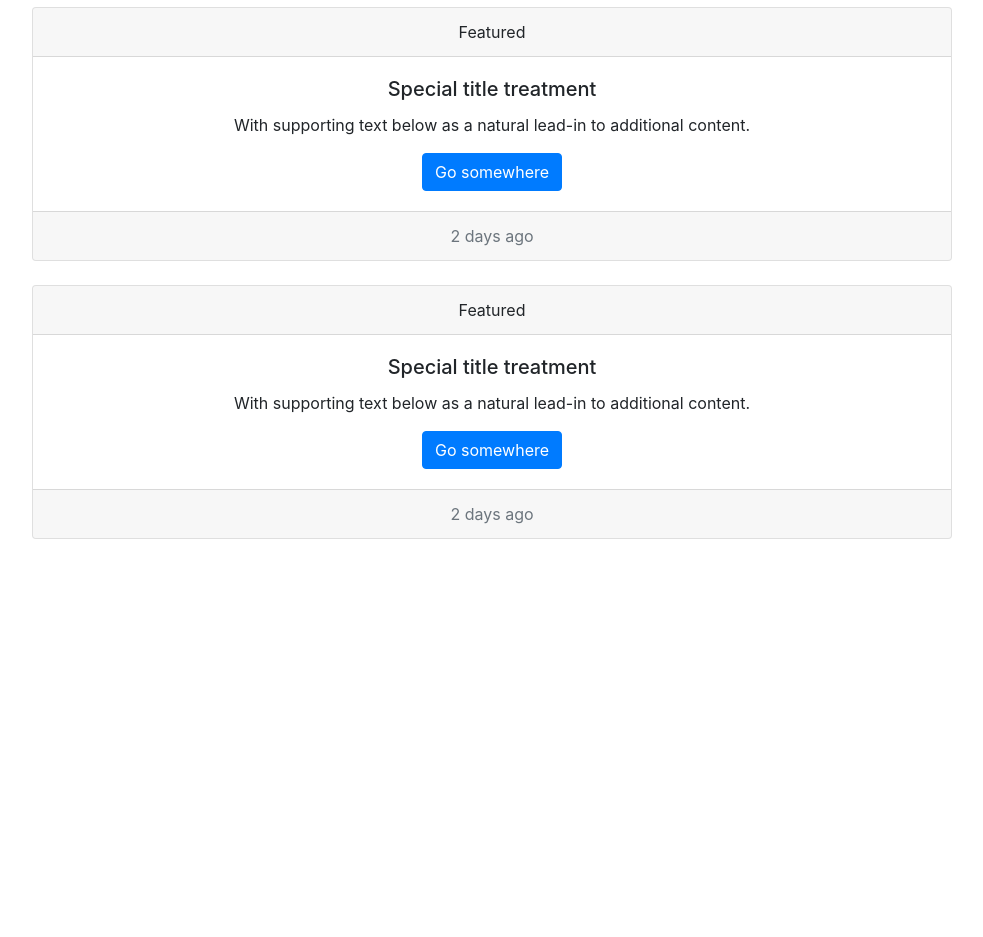
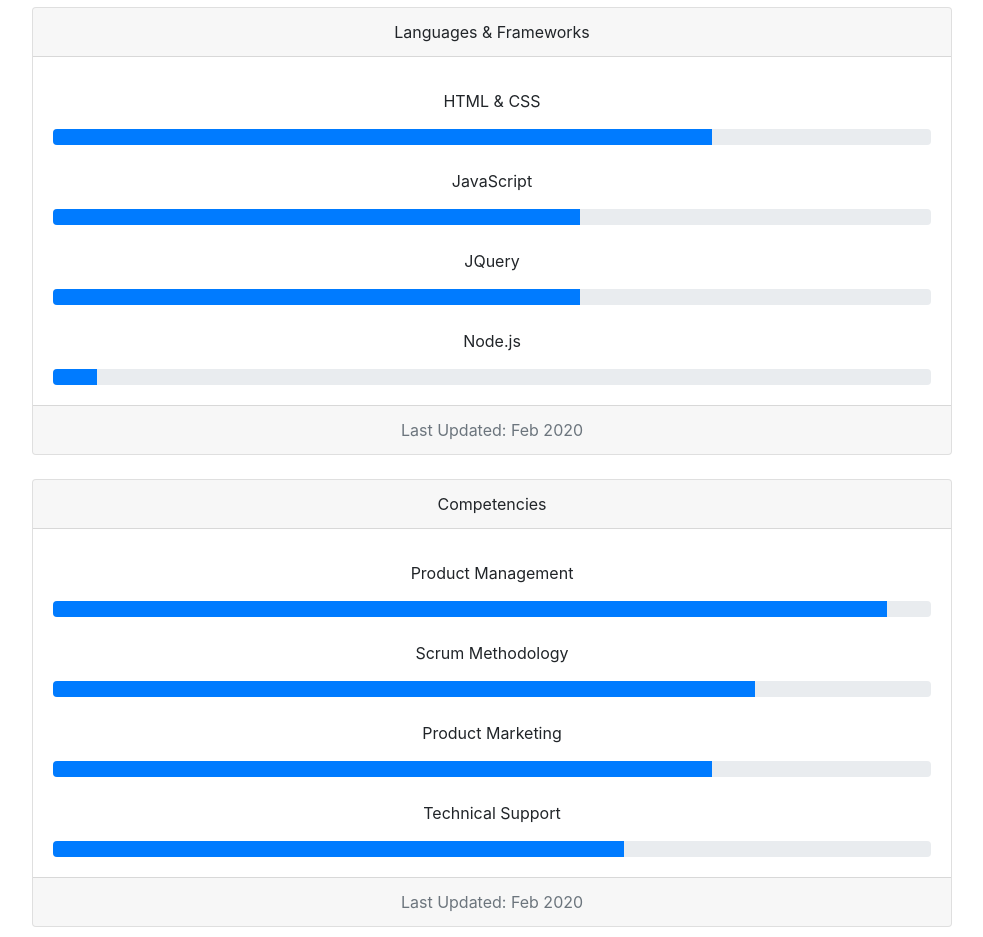
Before and after one commit to drewhowell/DrewHowell, a plain HTML site: page index.html in a window 1280 px wide. Shown: the part 1860-2797 px from the top of the page, without its empty margins (148-1131 px from the left). Before the commit the page ends 2423 px from the top, so only its background shows below. Drawn offline with nearby package versions, Linux system fonts and the light colour scheme; a script that the page names is missing.

Commit message:
adding languages & competencies sections

```diff
--- a/assets/css/style.css
+++ b/assets/css/style.css
@@ -12,3 +12,7 @@
     display: flex;
     justify-content: center;
 }
+
+.center {
+    text-align: center;
+}
--- a/index.html
+++ b/index.html
@@ -64,15 +64,15 @@
                 <div class="card">
                     <img src="assets/images/drew-large.jpg" class="card-img-top" alt="Nutshell Photo" width=100%>
                     <div class="card-body">
-                        <h5 class="card-title">The Nutshell</h5>
-                        <p class="card-text">Loving Daughter + Present Friend + Proud Girlfriend & Member of the LGBTQ Community + Lifelong Student + Servant Leader + Loyal Employee + Lover of Faiths + Follower of Christ + Hangry when Hungry</p>
+                        <h5 class="card-title center">The Nutshell</h5>
+                        <p class="card-text">Loving Daughter + Present Friend + Lifelong Student + Servant Leader + Loyal Employee + Lover of Faiths + Follower of Christ + Proud Girlfriend & Member of the LGBTQ Community + Hangry when Hungry</p>
                         <p class="card-text"><small class="text-muted"></small></p>
                     </div>
                 </div>
                 <div class="card">
                     <img src="assets/images/antelope.jpg" class="card-img-top" alt="Antelope Canyon" width=100%>
                     <div class="card-body">
-                        <h5 class="card-title">The Growth</h5>
+                        <h5 class="card-title center">The Growth</h5>
                         <p class="card-text">Vice President of Product Management at Sports Connect - a company formerly known as Blue Sombrero. Current student of GA Tech's Full Stack Immersive Bootcamp.</p>
                         <p class="card-text"><small class="text-muted"></small></p>
                     </div>
@@ -80,7 +80,7 @@
                 <div class="card">
                     <img src="assets/images/Scouty.jpg" class="card-img-top" alt="Scouty Photo" width=100%>
                     <div class="card-body">
-                        <h5 class="card-title">The Balance</h5>
+                        <h5 class="card-title center">The Balance</h5>
                         <p class="card-text">Traveling + Hiking + Fetch with Scout (Golden Retriever) + Interacting with good humans</p>
                         <p class="card-text"><small class="text-muted"></small></p>
                     </div>
@@ -117,7 +117,7 @@
                 <div class="card">
                     <img src="assets/images/wdashboard2.png" class="card-img-top" alt="Weather Dashboard" width=100%>
                     <div class="card-body">
-                    <h5 class="card-title">The Weather Dashboard</h5>
+                    <h5 class="card-title center">The Weather Dashboard</h5>
                     <a href="https://drewhowell.github.io/weatherdashboard/">Live Site</a>
                     <br>
                     <a href="https://github.com/drewhowell/weatherdashboard">GitHub Repo</a>
@@ -130,7 +130,7 @@
                 <div class="card">
                     <img src="assets/images/dayplanner2.png" class="card-img-top" alt="Workday Scheduler" width=100%>
                 <div class="card-body">
-                    <h5 class="card-title">The Workday Scheduler</h5>
+                    <h5 class="card-title center">The Workday Scheduler</h5>
                     <a href="https://drewhowell.github.io/dayplanner/">Live Site</a>
                     <br>
                     <a href="https://github.com/drewhowell/dayplanner">GitHub Repo</a>
@@ -143,7 +143,7 @@
                 <div class="card">
                     <img src="assets/images/live2.png" class="card-img-top" alt="Scouty Photo" width=100%>
                     <div class="card-body">
-                    <h5 class="card-title">The Vibe Project</h5>
+                    <h5 class="card-title center">The Vibe Project</h5>
                     <a href="https://drewhowell.github.io/MoodProject/">Live Site</a>
                     <br>
                     <a href="https://github.com/drewhowell/MoodProject">GitHub Repo</a>
@@ -169,15 +169,32 @@
         <div class="col-10">
             <div class="card text-center">
                 <div class="card-header">
-                    Featured
+                    Languages & Frameworks
                 </div>
                 <div class="card-body">
-                    <h5 class="card-title">Special title treatment</h5>
-                    <p class="card-text">With supporting text below as a natural lead-in to additional content.</p>
-                    <a href="#" class="btn btn-primary">Go somewhere</a>
+                    <h5 class="card-title"></h5>
+                    <p class="card-text">HTML & CSS</p>
+                    <div class="progress">
+                        <div class="progress-bar" role="progressbar" style="width: 75%" aria-valuenow="25" aria-valuemin="0" aria-valuemax="100"></div>
+                    </div>
+                    <br>
+                    <p class="card-text">JavaScript</p>
+                    <div class="progress">
+                        <div class="progress-bar" role="progressbar" style="width: 60%" aria-valuenow="25" aria-valuemin="0" aria-valuemax="100"></div>
+                    </div>
+                    <br>
+                    <p class="card-text">JQuery</p>
+                    <div class="progress">
+                        <div class="progress-bar" role="progressbar" style="width: 60%" aria-valuenow="25" aria-valuemin="0" aria-valuemax="100"></div>
+                    </div>
+                    <br>
+                    <p class="card-text">Node.js</p>
+                    <div class="progress">
+                        <div class="progress-bar" role="progressbar" style="width: 5%" aria-valuenow="25" aria-valuemin="0" aria-valuemax="100"></div>
+                    </div>
                 </div>
                 <div class="card-footer text-muted">
-                    2 days ago
+                    Last Updated: Feb 2020
                 </div>
             </div>
         </div>
@@ -195,16 +212,32 @@
         <div class="col-10">
             <div class="card text-center">
                 <div class="card-header">
-                    Featured
+                    Competencies
                 </div>
             <div class="card-body">
-                <h5 class="card-title">Special title treatment</h5>
-                <p class="card-text">With supporting text below as a natural lead-in to additional content.</p>
-                <a href="#" class="btn btn-primary">Go somewhere</a>
+                <h5 class="card-title"></h5>
+                <p class="card-text">Product Management</p>
+                <div class="progress">
+                    <div class="progress-bar" role="progressbar" style="width: 95%" aria-valuenow="25" aria-valuemin="0" aria-valuemax="100"></div>
+                </div>
+                <br>
+                <p class="card-text">Scrum Methodology</p>
+                <div class="progress">
+                    <div class="progress-bar" role="progressbar" style="width: 80%" aria-valuenow="25" aria-valuemin="0" aria-valuemax="100"></div>
+                </div>
+                <br>
+                <p class="card-text">Product Marketing</p>
+                <div class="progress">
+                    <div class="progress-bar" role="progressbar" style="width: 75%" aria-valuenow="25" aria-valuemin="0" aria-valuemax="100"></div>
+                </div>
+                <br>
+                <p class="card-text">Technical Support</p>
+                <div class="progress">
+                    <div class="progress-bar" role="progressbar" style="width: 65%" aria-valuenow="25" aria-valuemin="0" aria-valuemax="100"></div>
+                </div>
             </div>
             <div class="card-footer text-muted">
-                2 days ago
-            </div>
+            Last Updated: Feb 2020
             </div>
         </div>
         <div class="col-1">
```
